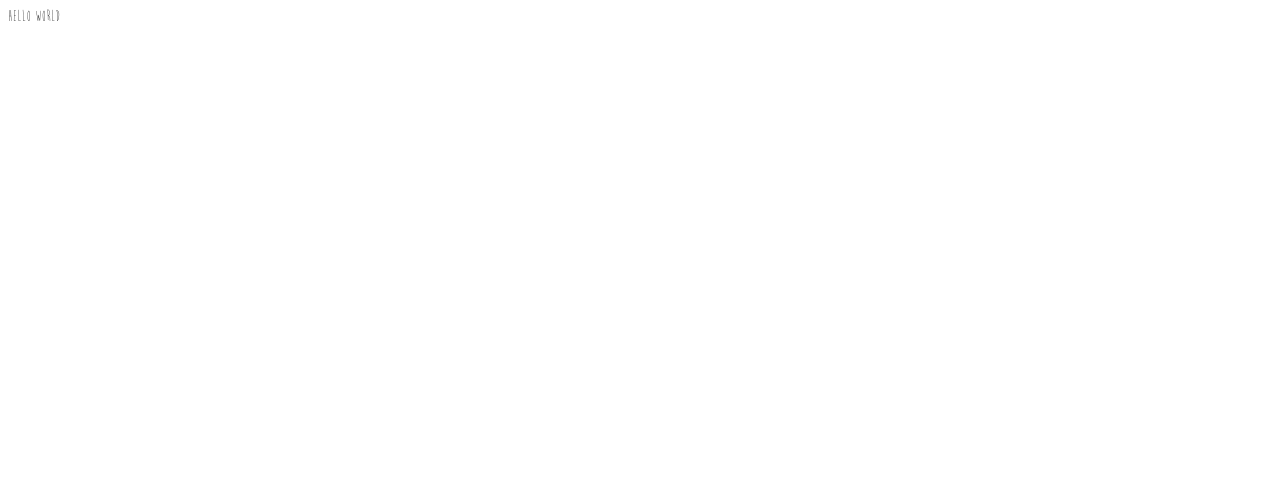
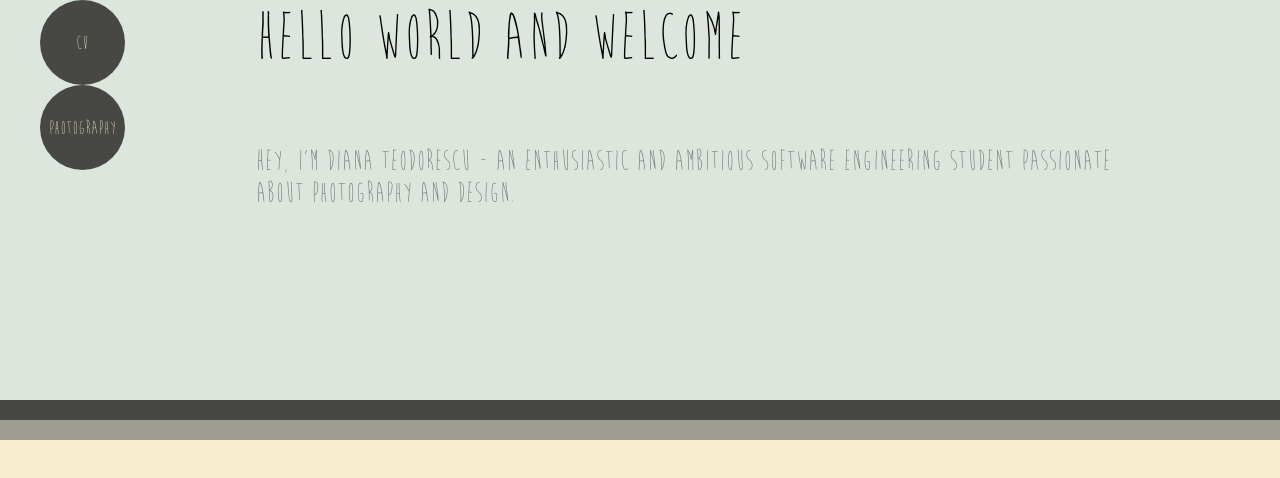
Before and after one commit to Techiemouse/techiemouse.github.io, a plain HTML site: page index.html in a window 1280 px wide. Drawn offline with nearby package versions, Linux system fonts and the light colour scheme.

Commit message:
Shaping the design of the page
adding menu and thinking of colour pallets and content

```diff
--- a/index.html
+++ b/index.html
@@ -1,8 +1,7 @@
 <html>
 
     <head>
-         <title>Diana Teodorescu</title>
-
+         <title>Diana Silvia Teodorescu | About Me</title>
         <link rel="stylesheet" type="text/css" href="style.css">
 	  <script src="//ajax.googleapis.com/ajax/libs/jquery/1.9.1/jquery.min.js"></script>
 	<!--[if lt IE 9]>
@@ -16,8 +15,22 @@
     </head>
 
     <body>
+            <ul id='menu'>
+                <li><a href="#cv">CV</a></li>
+                <li><a href="http://photography.techiemouse.com/">Photography</a></li>
 
-<p>Hello World</p>
+            </ul>
+        <div id="banner">
+          <p>Hello World and welcome</p>
+
+            <p class="info">Hey, I'm Diana Teodorescu - An enthusiastic and ambitious Software Engineering student passionate about photography and design.</p>
+
+
+        </div>
+
+        <div id="line1"></div>
+        <div id="line2"></div>
+        <div id="cv"></div>
     </body>
 
 
--- a/style.css
+++ b/style.css
@@ -11,23 +11,46 @@
 }
 body{
   font-family: 'brain_flowerregular';
+  width: 100%;
+  margin: 0;
+  padding: 0;
+
 }
+
 #menu{
-font-size: 20px;
+    font-size: 20px;
+    list-style-type: none;
+    position: fixed;
+    margin: 0;
 
-     list-style-type: none;
 }
 
 ul li a {
-text-decoration:none;
+    text-decoration:none;
+    display:block;
+    text-align:center;
+    border-radius: 50%;
+    line-height:85px;
+    width: 85px;
+    height: 85px;
+    background-color:  #474843;
+    color: #F8EDD1;
+}
 
+
+p{
+    padding:0px 10% 0px 20%;
 }
 #banner{
+
 font-size: 70px;
+height: 400px;
+background-color: #DCE6DD;
+
 
 }
 
-#info{
+.info{
 
 	opacity: 0.5;
 	margin-top:0px;
@@ -35,5 +58,16 @@ font-size: 70px;
     margin-right: auto;
     font-size: 30px;
 
-
 }
+#line1{
+background-color: #474843;
+height: 20px;
+}
+#line2{
+  background-color: #9D9D93;
+  height: 20px;
+}
+#cv{
+background-color: #F8EDD1;
+height: 80%;
+}
```
